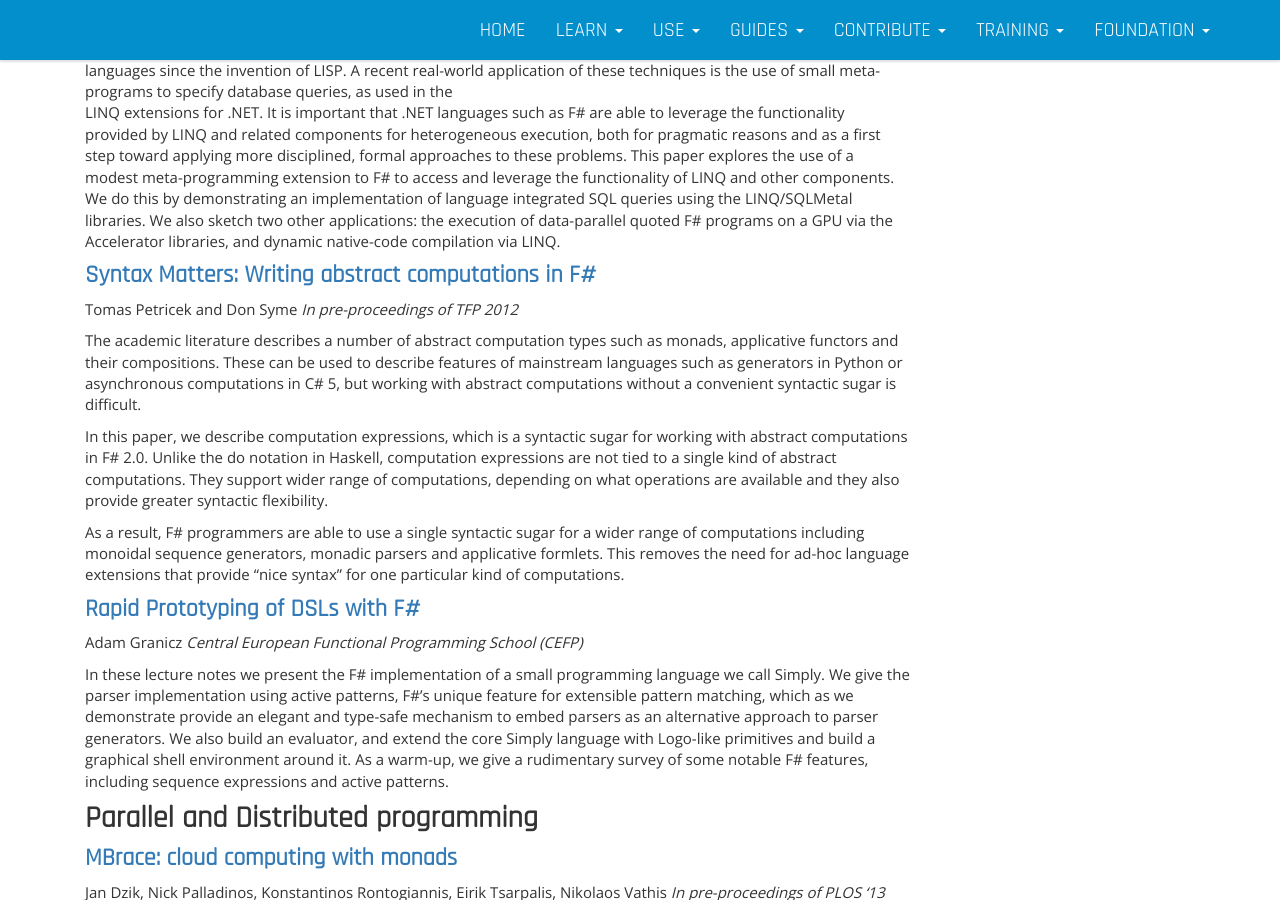
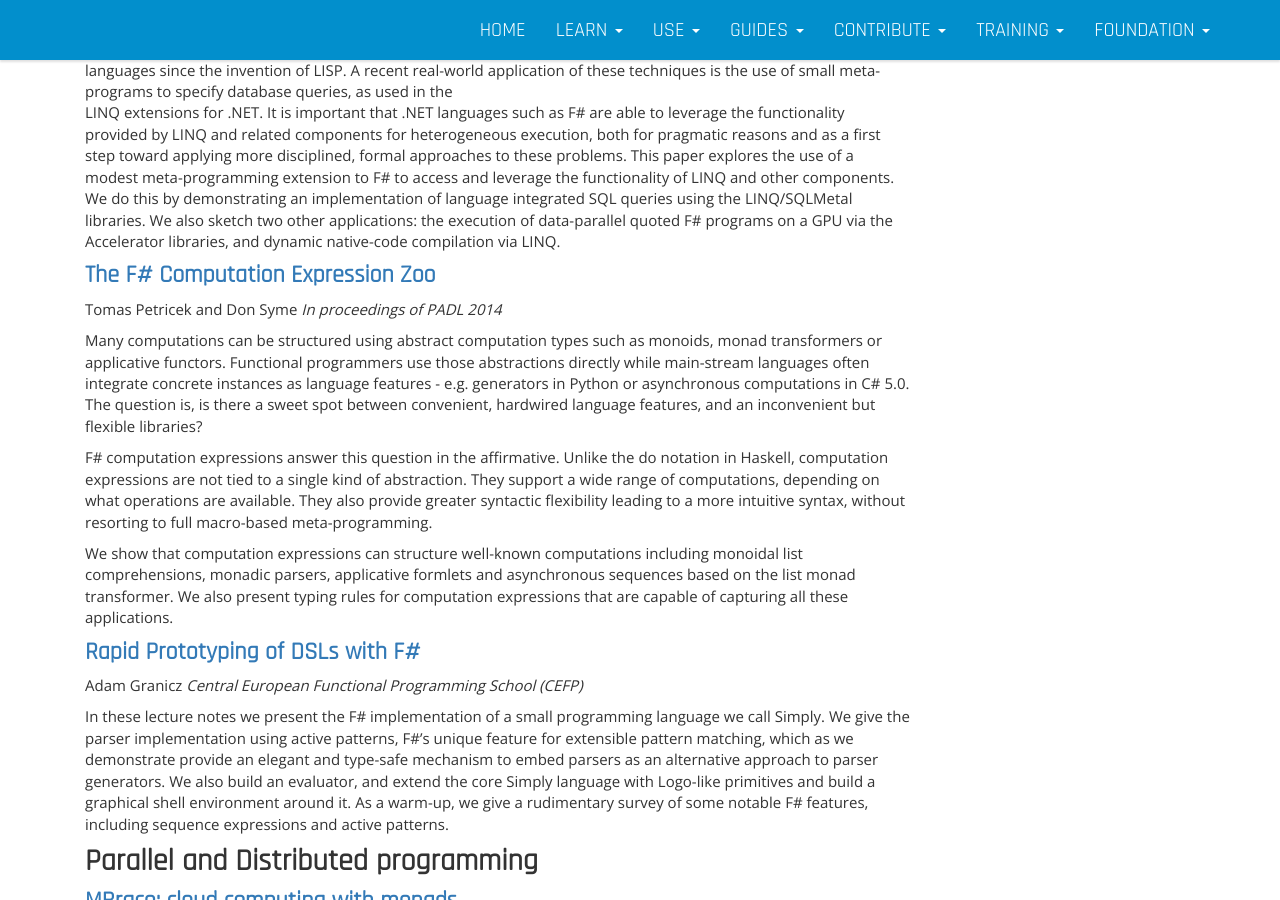
Before and after one commit to fsharp/fsharp.org, a Jekyll site: the page built from teaching/research.md, in a window 1280 px wide and 900 px high, scrolled down 3986 px. Built offline with Jekyll 4.4.1, drawn with Linux system fonts in a browser that asks for light colours; nearby versions of some CDN libraries.

Commit message:
Fix links in papers & update computation zoo

```diff
--- a/teaching/research.md
+++ b/teaching/research.md
@@ -92,7 +92,7 @@ synchronous and asynchronous code and eliminates callback-style treatments of in
 of control, without disturbing the foundation of CPU-intensive programming that allows F# to
 interoperate smoothly and compile efficiently to .NET and native code.
 
-### [Collecting Hollywood’s Garbage: Avoiding Space-Leaks in Composite Events](http://www.cl.cam.ac.uk/~tp322/papers/hollywood.html)
+### [Collecting Hollywood’s Garbage: Avoiding Space-Leaks in Composite Events](http://tomasp.net/academic/papers/hollywood/)
 
 Tomas Petricek, Don Syme
 _Proceedings of ISMM 2010_
@@ -155,7 +155,7 @@ programming environments semi-safe variations on value-recursion may be appropri
 ML-like languages, because initialization effects from external libraries are difficult to
 characterize, document and control.
 
-### [Extending Monads with Pattern Matching](http://www.cl.cam.ac.uk/~tp322/papers/docase.html)
+### [Extending Monads with Pattern Matching](http://tomasp.net/academic/papers/docase/)
 
 Tomas Petricek, Alan Mycroft and Don Syme
 _Proceedings of Haskell Symposium 2011_
@@ -189,7 +189,7 @@ web site, which contains a number of tutorials that can be tested in web browser
 of running Silverlight (MacOS and Windows).
 
 
-### [Evaluation strategies for monadic computations](http://www.cl.cam.ac.uk/~tp322/papers/malias.html)
+### [Evaluation strategies for monadic computations](http://tomasp.net/academic/papers/malias/)
 
 Tomas Petricek
 _Proceedings of MSFP 2012_
@@ -212,7 +212,7 @@ change the evaluation strategy of functional code translated to the monadic form
 changing its structure or types.
 
 
-### [Joinads: a retargetable control-flow construct for reactive, parallel and concurrent programming](http://www.cl.cam.ac.uk/~tp322/papers/joinads.html)
+### [Joinads: a retargetable control-flow construct for reactive, parallel and concurrent programming](http://tomasp.net/academic/papers/joinads/)
 
 Tomas Petricek and Don Syme
 _Proceedings of PADL 2011_
@@ -251,25 +251,26 @@ an implementation of language integrated SQL queries using the LINQ/SQLMetal lib
 sketch two other applications: the execution of data-parallel quoted F# programs on a GPU via the
 Accelerator libraries, and dynamic native-code compilation via LINQ.
 
-### [Syntax Matters: Writing abstract computations in F#](http://www.cl.cam.ac.uk/~tp322/drafts/notations.html)
+### [The F# Computation Expression Zoo](http://tomasp.net/academic/papers/computation-zoo/)
 
 Tomas Petricek and Don Syme
-_In pre-proceedings of TFP 2012_
+_In proceedings of PADL 2014_
 
-The academic literature describes a number of abstract computation types such as monads, applicative
-functors and their compositions. These can be used to describe features of mainstream languages such
-as generators in Python or asynchronous computations in C# 5, but working with abstract computations
-without a convenient syntactic sugar is difficult.
+Many computations can be structured using abstract computation types such as monoids, monad
+transformers or applicative functors. Functional programmers use those abstractions directly while
+main-stream languages often integrate concrete instances as language features - e.g. generators in
+Python or asynchronous computations in C# 5.0. The question is, is there a sweet spot between
+convenient, hardwired language features, and an inconvenient but flexible libraries?
 
-In this paper, we describe computation expressions, which is a syntactic sugar for working with
-abstract computations in F# 2.0. Unlike the do notation in Haskell, computation expressions are not
-tied to a single kind of abstract computations. They support wider range of computations, depending on
-what operations are available and they also provide greater syntactic flexibility.
+F# computation expressions answer this question in the affirmative. Unlike the do notation in Haskell,
+computation expressions are not tied to a single kind of abstraction. They support a wide range of
+computations, depending on what operations are available. They also provide greater syntactic
+flexibility leading to a more intuitive syntax, without resorting to full macro-based meta-programming.
 
-As a result, F# programmers are able to use a single syntactic sugar for a wider range of computations
-including monoidal sequence generators, monadic parsers and applicative formlets. This removes the need
-for ad-hoc language extensions that provide “nice syntax” for one particular kind of computations.
-
+We show that computation expressions can structure well-known computations including monoidal list
+comprehensions, monadic parsers, applicative formlets and asynchronous sequences based on the list
+monad transformer. We also present typing rules for computation expressions that are capable of
+capturing all these applications.
 
 
 ### [Rapid Prototyping of DSLs with F#](http://academic.research.microsoft.com/Publication/39281456/rapid-prototyping-of-dsls-with-f#)
```
